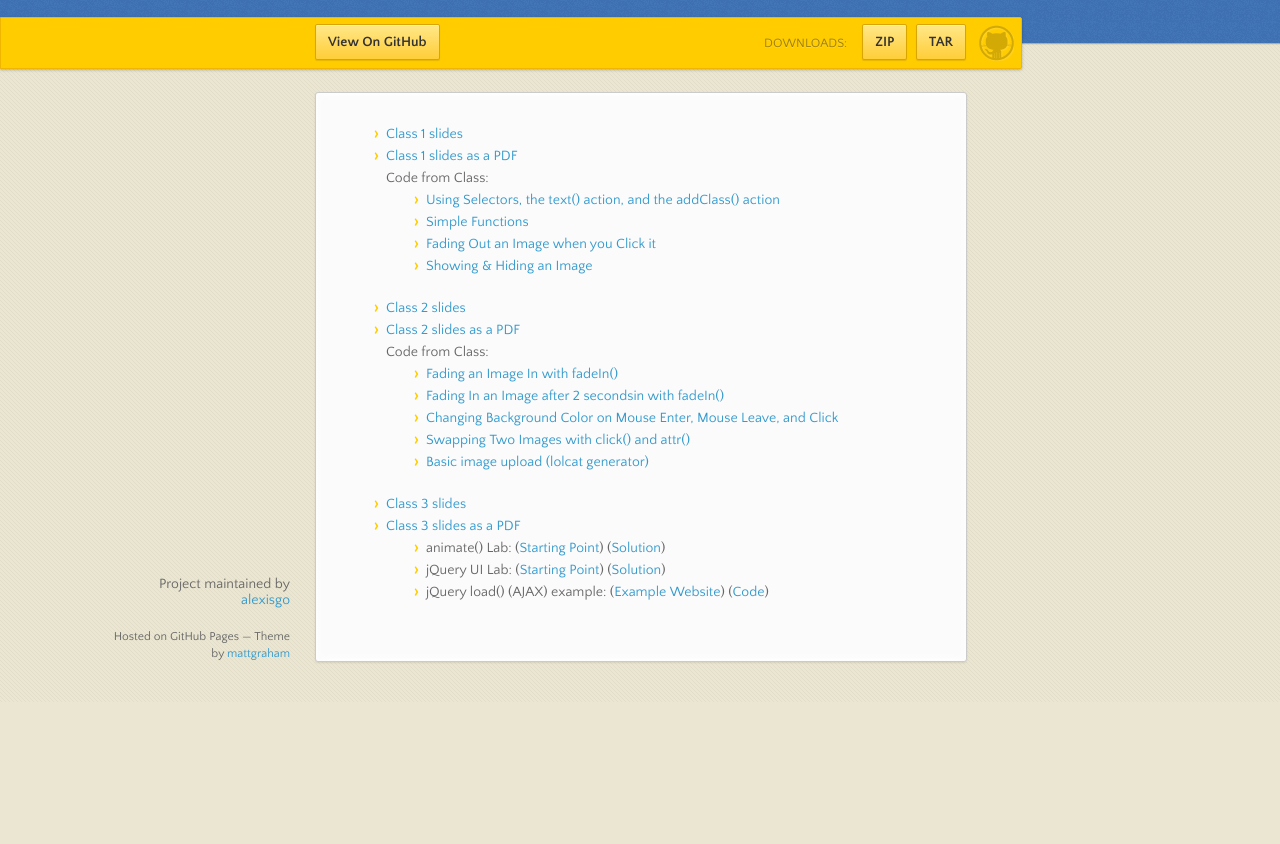
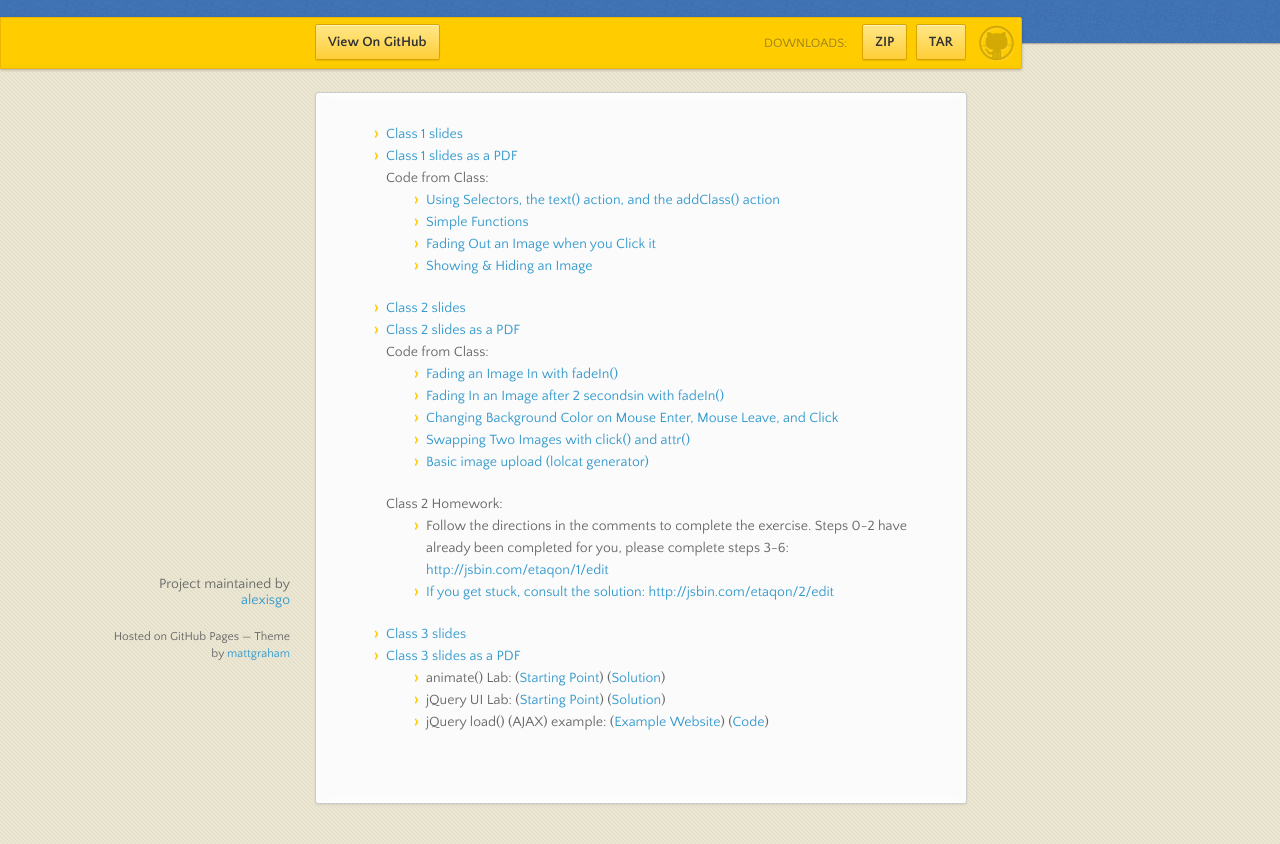
Before and after one commit to alexisgo/jquery-intro, a plain HTML site: page index.html in a window 1280 px wide. Shown: the part 98-942 px from the top of the page. Before the commit the page ends 800 px from the top, so only its background shows below. Drawn offline with nearby package versions, Linux system fonts and the light colour scheme.

Commit message:
adding hw for class 2

```diff
--- a/index.html
+++ b/index.html
@@ -64,6 +64,11 @@ Code from Class:
 		<li><a href="http://jsbin.com/uzeyow/2/edit">Swapping Two Images with click() and attr()</a></li>
 		<li><a href="http://jsbin.com/igulej/4/edit">Basic image upload (lolcat generator)</a></li>
 	      </ul>
+	      Class 2 Homework:
+	      <ul>
+	        <li>Follow the directions in the comments to complete the exercise. Steps 0-2 have already been completed for you, please complete steps 3-6: <a href="http://jsbin.com/etaqon/1/edit" target="_blank">http://jsbin.com/etaqon/1/edit</li>
+	          <li>If you get stuck, consult the solution: <a href="http://jsbin.com/etaqon/2/edit" target="_blank">http://jsbin.com/etaqon/2/edit</a></li>
+        </ul>
 	      <li><a href="class3.html">Class 3 slides</a></li>
 	      <li><a href="http://alexisgo.com/GDI/jquery3.pdf" target="_blank">Class 3 slides as a PDF</a></li>
 	        <ul>
```
